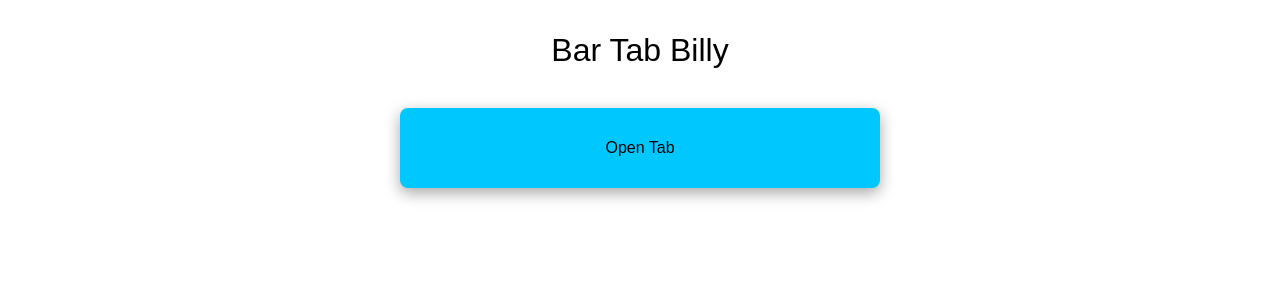
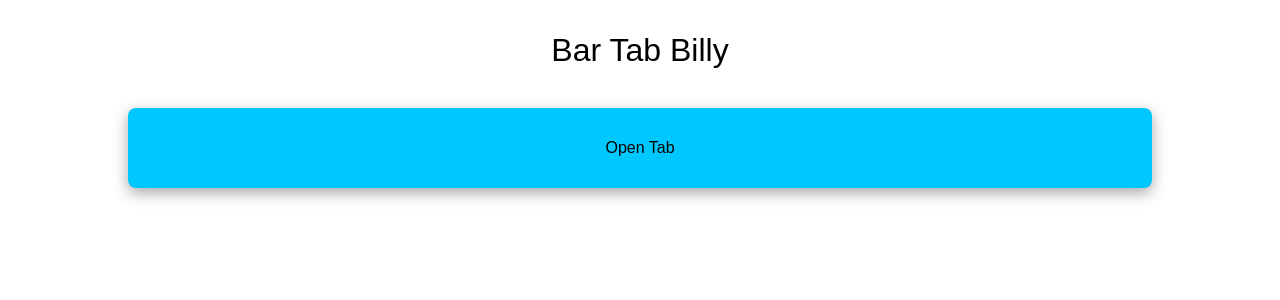
Before and after one commit to RubenBetWay/BarTabBilly, an Angular app: page / in a window 1280 px wide. Shown: the top 300 px of the page. Built offline with nearby package versions, Linux system fonts and the light colour scheme.

Commit message:
Adding back loading screen and refining sizing

```diff
--- a/src/app/app.component.html
+++ b/src/app/app.component.html
@@ -1,5 +1,5 @@
 <div class="outer-container">
-  <div *ngIf="isLoading" class="container">
+  <div *ngIf="isLoading" class="inner-container">
     <img class="main-logo" src="assets/main-logo.jpeg" alt="Description of image">
   </div>
 
--- a/src/app/app.component.scss
+++ b/src/app/app.component.scss
@@ -1,14 +1,26 @@
 .outer-container {
   display: flex;
-  width: 100vw;
-  height: 100%;
+  flex-direction: column;
   align-items: center;
   justify-content: center;
+  height: 100vh;
+  width: 100vw;
 
   .inner-container {
+    width: 100%;
     display: flex;
-    width: 100vw;
-    max-width: 600px;
-    height: 100%;
+    justify-content: center;
+    align-items: center;
+
+    .main-logo {
+      width: auto;
+      height: 100vh;
+
+      @media screen and (max-width: 768px) {
+        width: 100vw;
+        height: 100vh;
+        object-fit: fill;
+      }
+    }
   }
 }
```
